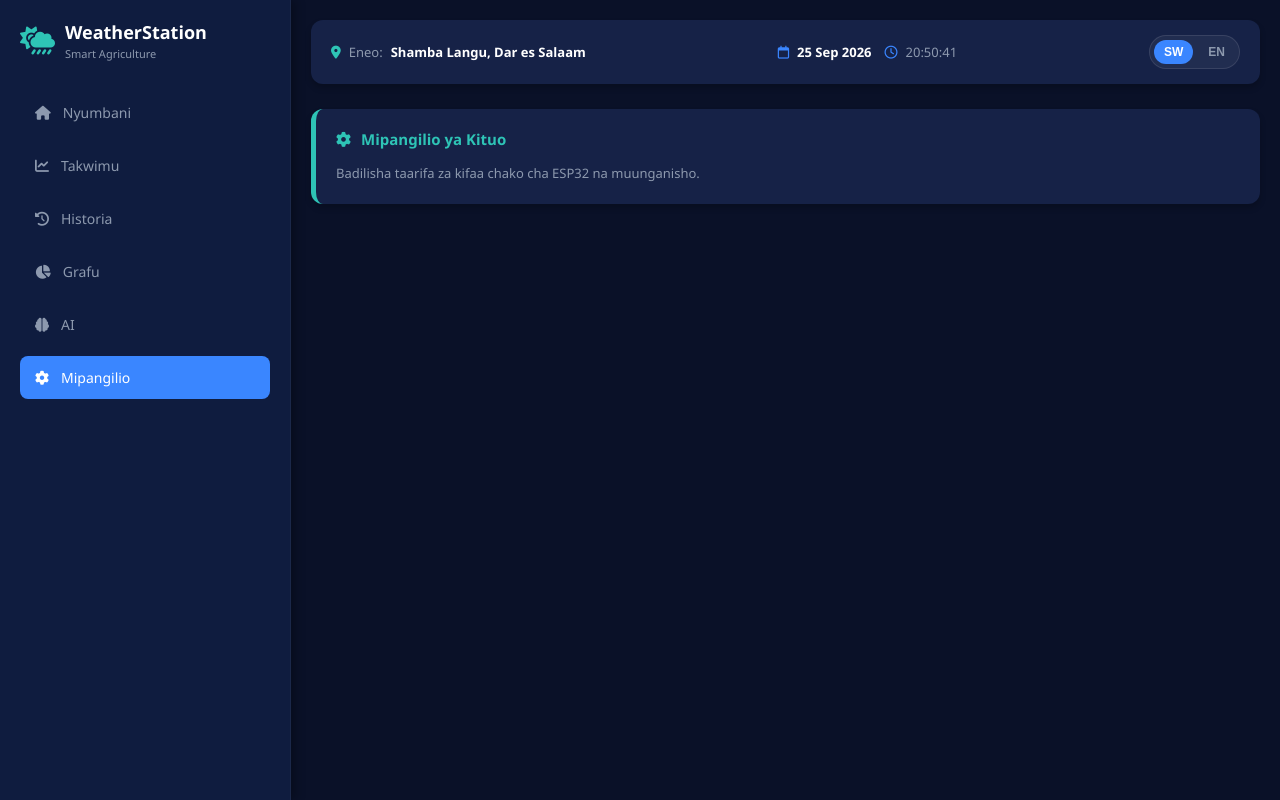
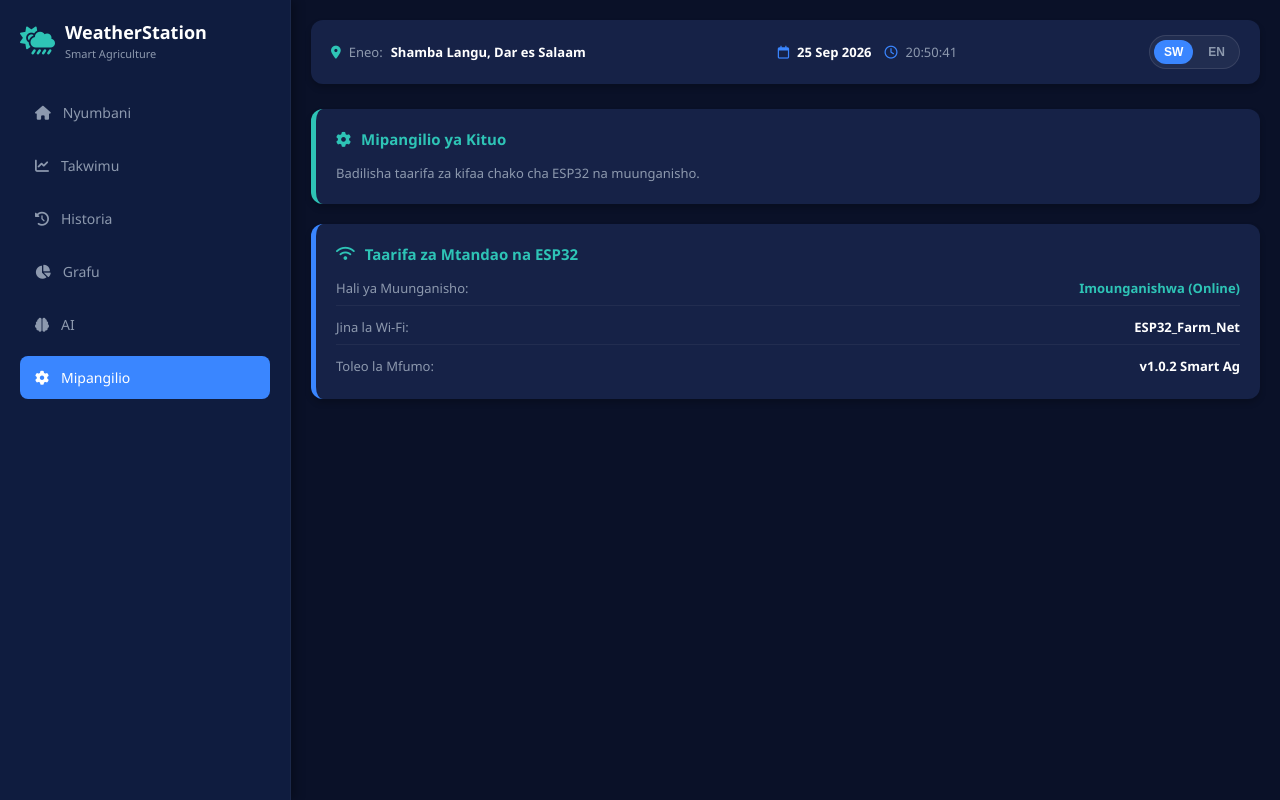
Before and after one commit to mohamedimsuya98-cmd/Weather-station-project, a Flask app: page / in a window 1280 px wide, after a click on "Mipangilio". Run offline with Flask 3, Linux system fonts and the light colour scheme; data that the repository does not hold is empty.

Commit message:
Add AI card for Network and ESP32 Info
Added a new AI card section for displaying network and ESP32 information.

```diff
--- a/templates/index.html
+++ b/templates/index.html
@@ -296,6 +296,24 @@
                 <h3><i class="fa-solid fa-gear"></i> <span data-sw="Mipangilio ya Kituo" data-en="Station Settings">Mipangilio ya Kituo</span></h3>
                 <p data-sw="Badilisha taarifa za kifaa chako cha ESP32 na muunganisho." data-en="Configure your ESP32 device settings and network connection.">Badilisha taarifa za kifaa chako cha ESP32 na muunganisho.</p>
             </div>
+
+            <div class="ai-card" style="border-left-color: var(--accent-blue);">
+                <h3><i class="fa-solid fa-wifi"></i> <span data-sw="Taarifa za Mtandao na ESP32" data-en="Network & ESP32 Info">Taarifa za Mtandao na ESP32</span></h3>
+                <div style="display: flex; flex-direction: column; gap: 12px; font-size: 13px; color: var(--text-gray); margin-top: 15px;">
+                    <div style="display: flex; justify-content: space-between; border-bottom: 1px solid rgba(255,255,255,0.05); padding-bottom: 8px;">
+                        <span data-sw="Hali ya Muunganisho:" data-en="Connection Status:">Hali ya Muunganisho:</span>
+                        <strong style="color: var(--green);" id="setting-wifi-status">Imounganishwa (Online)</strong>
+                    </div>
+                    <div style="display: flex; justify-content: space-between; border-bottom: 1px solid rgba(255,255,255,0.05); padding-bottom: 8px;">
+                        <span data-sw="Jina la Wi-Fi:" data-en="Wi-Fi Name:">Jina la Wi-Fi:</span>
+                        <strong style="color: var(--text-white);" id="setting-wifi-ssid">ESP32_Farm_Net</strong>
+                    </div>
+                    <div style="display: flex; justify-content: space-between; padding-bottom: 4px;">
+                        <span data-sw="Toleo la Mfumo:" data-en="System Version:">Toleo la Mfumo:</span>
+                        <strong style="color: var(--text-white);">v1.0.2 Smart Ag</strong>
+                    </div>
+                </div>
+            </div>
         </div>
 
     </div>
```
